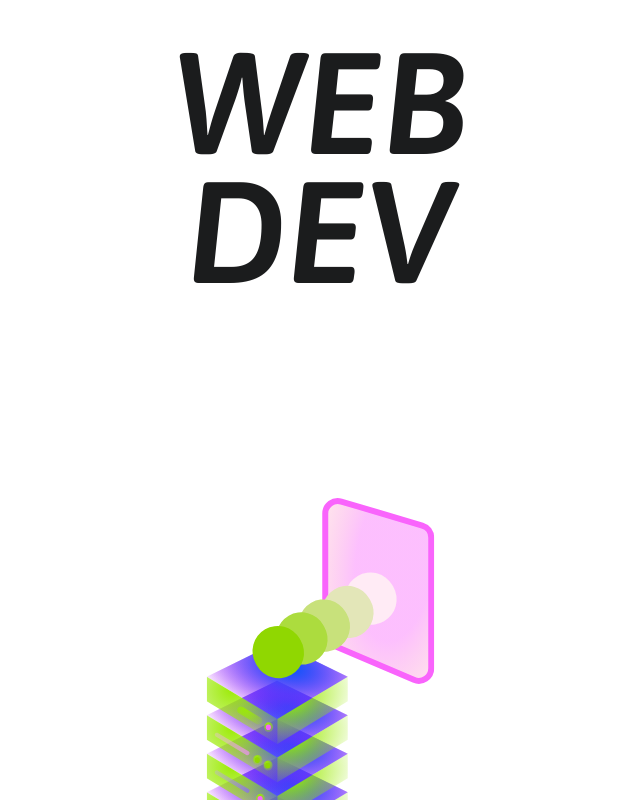
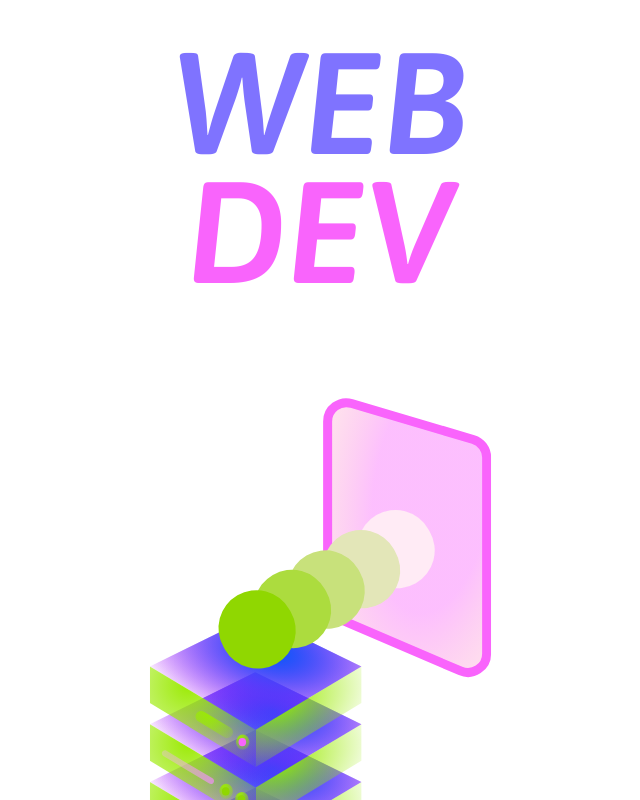
Before and after one commit to lancehsimmons/lancesimmonsdev, a React (Create React App) app: page / in a window 1280 px wide. Shown: the top 800 px of the page, without its empty margins (320-960 px from the left). Built offline with nearby package versions, Linux system fonts and the light colour scheme.

Commit message:
adds color styles

```diff
--- a/src/App.css
+++ b/src/App.css
@@ -11,6 +11,5 @@
 }
 
 .full-stack {
-  transform: scale(0.5);
-  /* height: 50%; */
+  transform: scale(0.75);
 }
--- a/src/App.js
+++ b/src/App.js
@@ -5,7 +5,10 @@ function App() {
   return (
     <div className="App">
       <div>
-        <h1 className="title">WEB<br/>DEV</h1>
+        <h1 className="title">
+          <span className='blue'>WEB</span>
+          <br/>
+          <span className='red'>DEV</span></h1>
         <FullStack className='full-stack'/>
       </div>
     </div>
--- a/src/index.css
+++ b/src/index.css
@@ -29,3 +29,11 @@ code {
   font-family: source-code-pro, Menlo, Monaco, Consolas, 'Courier New',
     monospace;
 }
+
+.blue {
+  color: #7F73FF;
+}
+
+.red {
+  color: #F964FC;
+}
```
